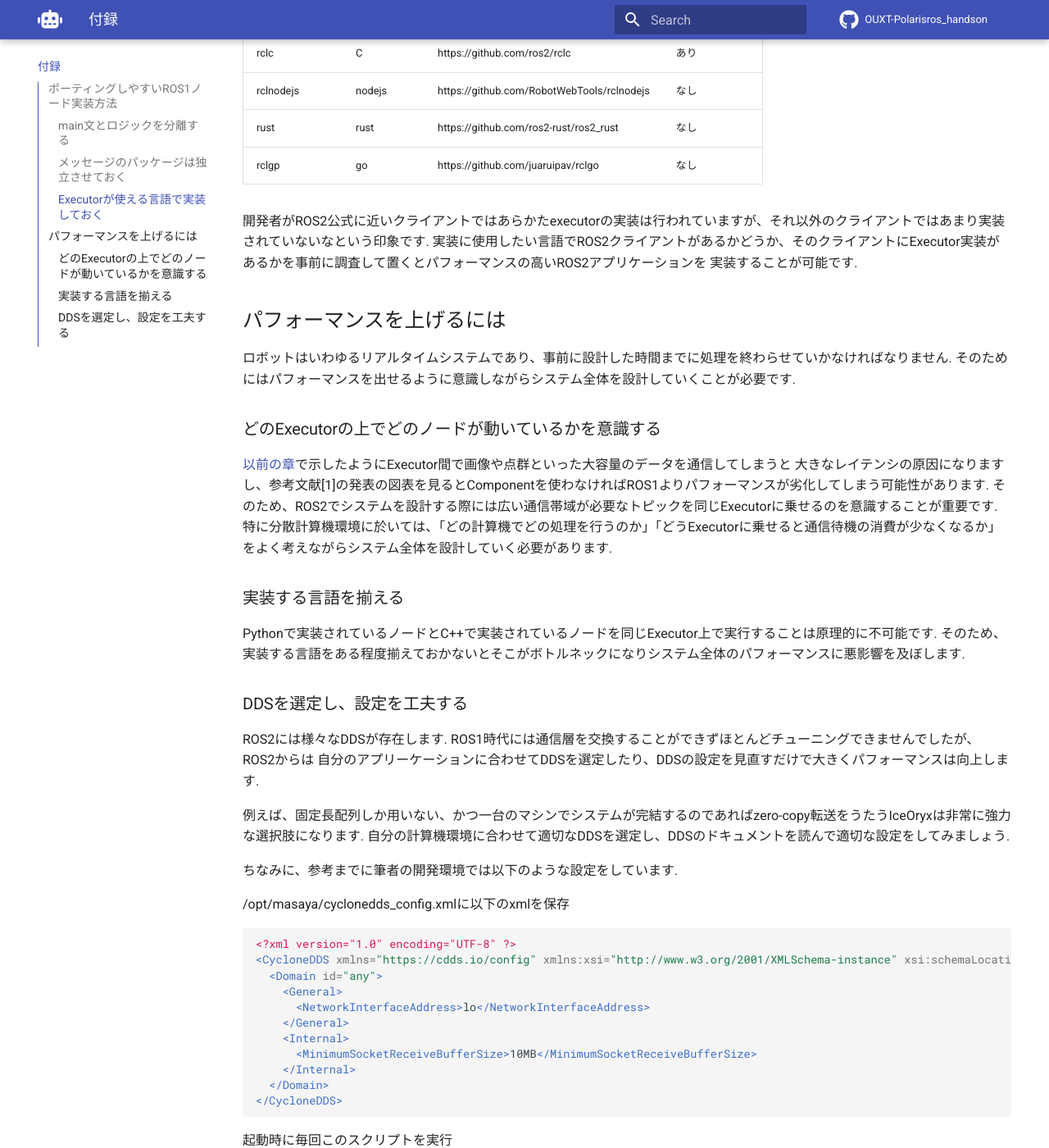
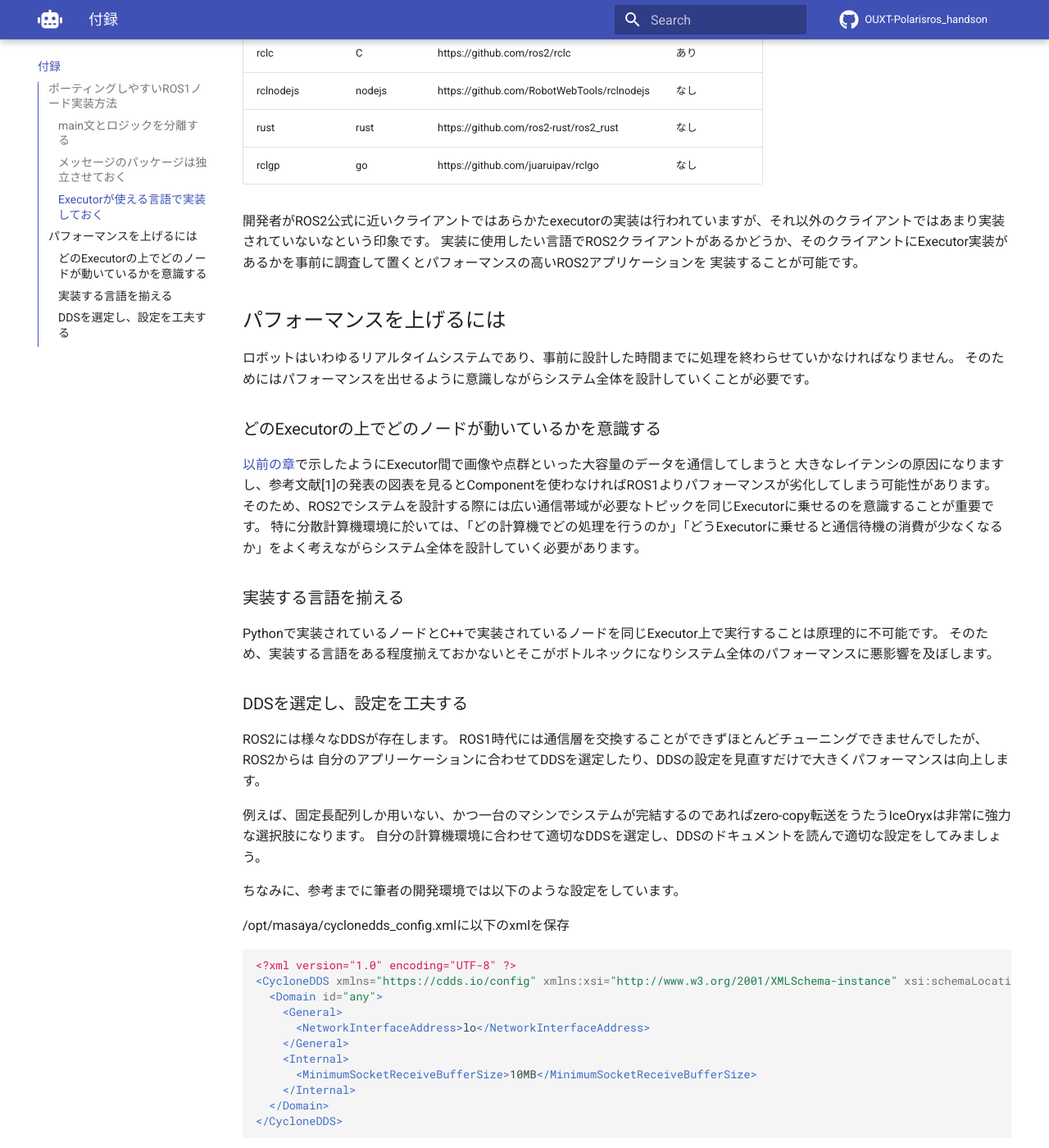
Before and after one commit to OUXT-Polaris/ros_handson, an MkDocs documentation site: the page built from docs/appendix.md, in a window 1280 px wide and 1400 px high, scrolled down 1068 px. Shown: the whole window at 82% size. Built offline with MkDocs 1.6.1 and Material for MkDocs 9.7.7, drawn with Linux system fonts in a browser that asks for light colours; nearby versions of some CDN libraries; comment, search, counter and statistics services are not loaded; some of the changed text lies outside the part shown.

Commit message:
fix cooma at end of sentence
Signed-off-by: Masaya Kataoka <ms.kataoka@gmail.com>

````diff
--- a/docs/appendix.md
+++ b/docs/appendix.md
@@ -4,9 +4,9 @@
 ## ポーティングしやすいROS1ノード実装方法
 
 ### main文とロジックを分離する
-ROS2でノードを実装する際にはmain文があるnodeとロジックだけを実装するコンポーネントに分けておくと、コンポーネント指向でROS2システムをつくることが簡単にできます.
+ROS2でノードを実装する際にはmain文があるnodeとロジックだけを実装するコンポーネントに分けておくと、コンポーネント指向でROS2システムをつくることが簡単にできます。
 ROS1でも同じように[こちらのサンプル](https://github.com/OUXT-Polaris/nmea_to_geopose/tree/master/src)
-にあるようにmain文とロジックを実装したクラスを分けておくと、コンポーネント指向なノードにポーティングする際に非常に楽です.
+にあるようにmain文とロジックを実装したクラスを分けておくと、コンポーネント指向なノードにポーティングする際に非常に楽です。
 
 そして、ロジックを実装するクラスのコンストラクタでは、ROS2のコンポーネントと同じようにコンストラクタで
 ```cpp
@@ -19,20 +19,20 @@ NmeaToGeoPose::NmeaToGeoPose(ros::NodeHandle nh,ros::NodeHandle pnh)
    geopose_pub_ = pnh_.advertise<geographic_msgs::GeoPoseStamped>("geopose",1);
 }
 ```
-publisher/subscriberを作成しておくとさらにポーティングが容易になります.
+publisher/subscriberを作成しておくとさらにポーティングが容易になります。
 上記のコードは[こちら](https://github.com/OUXT-Polaris/nmea_to_geopose/blob/2564e99b65418ab9ba216b5664601e51ca53e6ec/src/nmea_to_geopose.cpp#L3-L10)
-にサンプルがあります.
+にサンプルがあります。
 
 ### メッセージのパッケージは独立させておく
 
 ROS1ではロボットのアプリケーションロジックを含むパッケージに.msgファイルを置いておいても全く問題なかったのですが、
-ROS2においてはメッセージパッケージを分けないとビルドができなくなるケースがあります.
-そのため、ROS1でもメッセージのパッケージを分離しておくとROS2に移住する際に楽かと思います.
+ROS2においてはメッセージパッケージを分けないとビルドができなくなるケースがあります。
+そのため、ROS1でもメッセージのパッケージを分離しておくとROS2に移住する際に楽かと思います。
 
 ### Executorが使える言語で実装しておく
 
-現在いくつかのROS2クライアントには様々な種類が存在しています.
-しかし、その中でExecutorが実装されて居るのは一部のみです.
+現在いくつかのROS2クライアントには様々な種類が存在しています。
+しかし、その中でExecutorが実装されて居るのは一部のみです。
 
 | クライアント名 | 言語   | URL                                        | Executorの実装 |
 | -------------- | ------ | ------------------------------------------ | -------------- |
@@ -43,35 +43,35 @@ ROS2においてはメッセージパッケージを分けないとビルドが
 | rust           | rust   | https://github.com/ros2-rust/ros2_rust     | なし           |
 | rclgp          | go     | https://github.com/juaruipav/rclgo         | なし           |
 
-開発者がROS2公式に近いクライアントではあらかたexecutorの実装は行われていますが、それ以外のクライアントではあまり実装されていないなという印象です.
+開発者がROS2公式に近いクライアントではあらかたexecutorの実装は行われていますが、それ以外のクライアントではあまり実装されていないなという印象です。
 実装に使用したい言語でROS2クライアントがあるかどうか、そのクライアントにExecutor実装があるかを事前に調査して置くとパフォーマンスの高いROS2アプリケーションを
-実装することが可能です.
+実装することが可能です。
 
 ## パフォーマンスを上げるには
 
-ロボットはいわゆるリアルタイムシステムであり、事前に設計した時間までに処理を終わらせていかなければなりません.
-そのためにはパフォーマンスを出せるように意識しながらシステム全体を設計していくことが必要です.
+ロボットはいわゆるリアルタイムシステムであり、事前に設計した時間までに処理を終わらせていかなければなりません。
+そのためにはパフォーマンスを出せるように意識しながらシステム全体を設計していくことが必要です。
 ### どのExecutorの上でどのノードが動いているかを意識する
 
 [以前の章](https://hakuturu583.github.io/ros_rsj_seminar/ros2/#nodeexecutor)で示したようにExecutor間で画像や点群といった大容量のデータを通信してしまうと
-大きなレイテンシの原因になりますし、参考文献[1]の発表の図表を見るとComponentを使わなければROS1よりパフォーマンスが劣化してしまう可能性があります.
-そのため、ROS2でシステムを設計する際には広い通信帯域が必要なトピックを同じExecutorに乗せるのを意識することが重要です.
-特に分散計算機環境に於いては、「どの計算機でどの処理を行うのか」「どうExecutorに乗せると通信待機の消費が少なくなるか」をよく考えながらシステム全体を設計していく必要があります.
+大きなレイテンシの原因になりますし、参考文献[1]の発表の図表を見るとComponentを使わなければROS1よりパフォーマンスが劣化してしまう可能性があります。
+そのため、ROS2でシステムを設計する際には広い通信帯域が必要なトピックを同じExecutorに乗せるのを意識することが重要です。
+特に分散計算機環境に於いては、「どの計算機でどの処理を行うのか」「どうExecutorに乗せると通信待機の消費が少なくなるか」をよく考えながらシステム全体を設計していく必要があります。
 
 ### 実装する言語を揃える
 
-Pythonで実装されているノードとC++で実装されているノードを同じExecutor上で実行することは原理的に不可能です.
-そのため、実装する言語をある程度揃えておかないとそこがボトルネックになりシステム全体のパフォーマンスに悪影響を及ぼします.
+Pythonで実装されているノードとC++で実装されているノードを同じExecutor上で実行することは原理的に不可能です。
+そのため、実装する言語をある程度揃えておかないとそこがボトルネックになりシステム全体のパフォーマンスに悪影響を及ぼします。
 
 ### DDSを選定し、設定を工夫する
-ROS2には様々なDDSが存在します.
+ROS2には様々なDDSが存在します。
 ROS1時代には通信層を交換することができずほとんどチューニングできませんでしたが、ROS2からは
-自分のアプリーケーションに合わせてDDSを選定したり、DDSの設定を見直すだけで大きくパフォーマンスは向上します.
+自分のアプリーケーションに合わせてDDSを選定したり、DDSの設定を見直すだけで大きくパフォーマンスは向上します。
 
-例えば、固定長配列しか用いない、かつ一台のマシンでシステムが完結するのであればzero-copy転送をうたうIceOryxは非常に強力な選択肢になります.
-自分の計算機環境に合わせて適切なDDSを選定し、DDSのドキュメントを読んで適切な設定をしてみましょう.
+例えば、固定長配列しか用いない、かつ一台のマシンでシステムが完結するのであればzero-copy転送をうたうIceOryxは非常に強力な選択肢になります。
+自分の計算機環境に合わせて適切なDDSを選定し、DDSのドキュメントを読んで適切な設定をしてみましょう。
 
-ちなみに、参考までに筆者の開発環境では以下のような設定をしています.
+ちなみに、参考までに筆者の開発環境では以下のような設定をしています。
 
 /opt/masaya/cyclonedds_config.xmlに以下のxmlを保存
 
````
